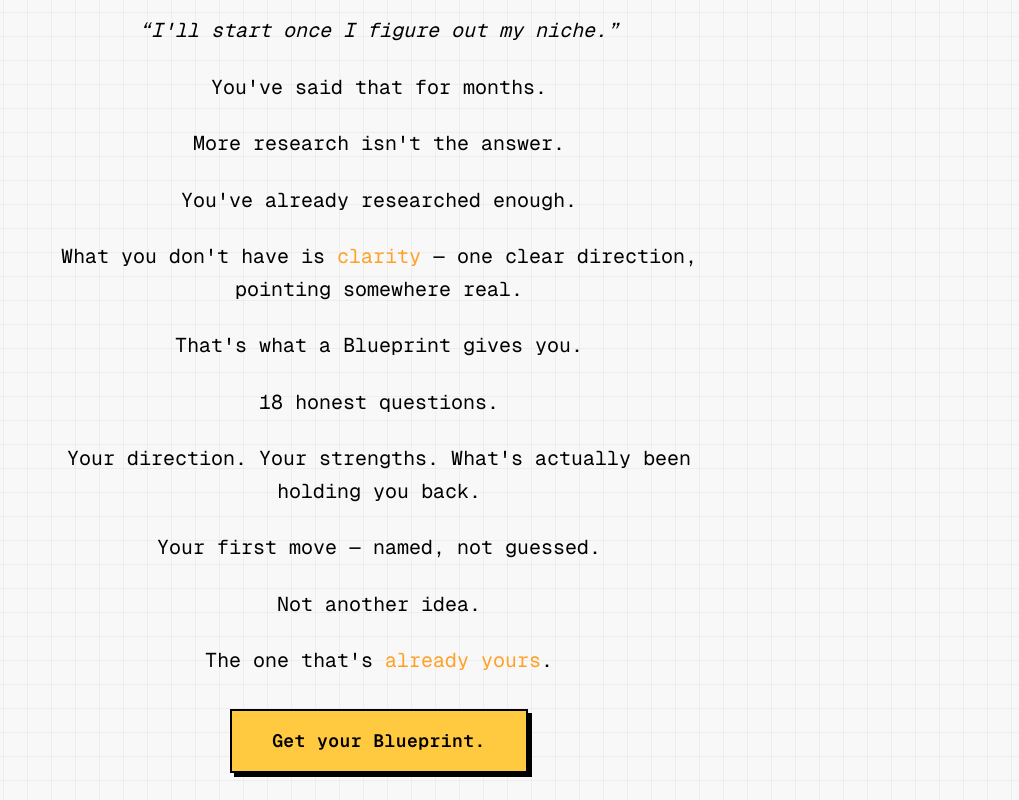
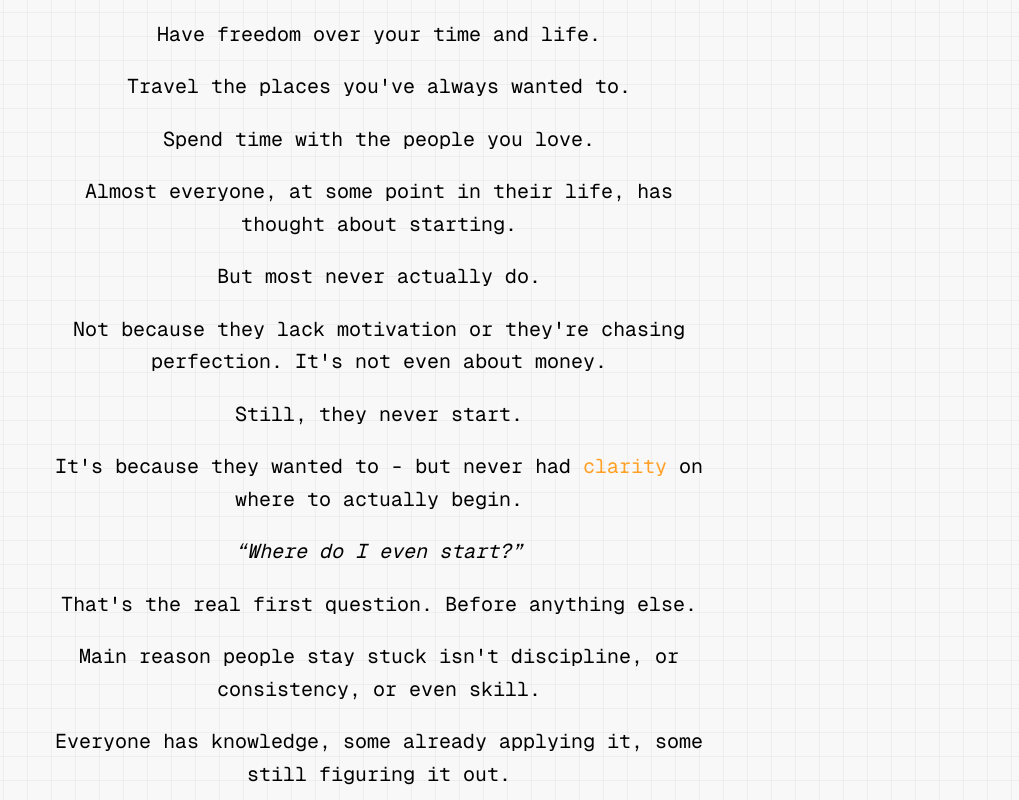
Before and after one commit to scorpiohq/my-web-app, a Next.js app: page /2610story-section in a window 1280 px wide. Shown: the part 300-1100 px from the top of the page, without its empty margins (261-1280 px from the left). Built offline with nearby package versions, Linux system fonts and the light colour scheme; no server answers.

Commit message:
new redirects links  & all

```diff
--- a/app/form/thank-you/page.tsx
+++ b/app/form/thank-you/page.tsx
@@ -1,5 +1,6 @@
 import PaymentThankYouTicket from "@/components/PaymentThankYouTicket";
 import ClearFormDraftOnMount from "@/components/ClearFormDraftOnMount";
+import PurchaseTracking from "@/components/PurchaseTracking";
 import { getSubmissionForThankYou } from "@/lib/submissions";
 
 export default async function ThankYouPage({
@@ -13,12 +14,14 @@ export default async function ThankYouPage({
   const submission = submissionId
     ? await getSubmissionForThankYou(submissionId)
     : null;
+  const publicId = submission?.public_id || submissionId;
 
   return (
     <div className="flex min-h-screen items-center justify-center bg-white px-4 py-12">
       <ClearFormDraftOnMount />
+      <PurchaseTracking product={product} publicId={publicId} />
       <PaymentThankYouTicket
-        publicId={submission?.public_id || submissionId}
+        publicId={publicId}
         paidAt={submission?.created_at}
         product={product}
       />
--- a/app/layout.tsx
+++ b/app/layout.tsx
@@ -2,6 +2,7 @@ import type { Metadata } from "next";
 import localFont from "next/font/local";
 import { Bebas_Neue, Geist, Geist_Mono, Roboto } from "next/font/google";
 import GoogleAnalytics from "@/components/GoogleAnalytics";
+import UtmCapture from "@/components/UtmCapture";
 import "./globals.css";
 
 const geistSans = Geist({
@@ -109,6 +110,7 @@ export default function RootLayout({
     >
       <body className="min-h-full flex flex-col">
         <GoogleAnalytics />
+        <UtmCapture />
         {children}
       </body>
     </html>
--- a/components/sections/ScrollRevealStory.tsx
+++ b/components/sections/ScrollRevealStory.tsx
@@ -1,62 +1,123 @@
 "use client";
 
 import Link from "next/link";
-import { useEffect, useRef, useState, type ReactNode } from "react";
+import {
+  useCallback,
+  useEffect,
+  useRef,
+  useState,
+  type ReactNode,
+} from "react";
 
 type StoryBlock = {
   id: string;
   content: ReactNode | ((revealed: boolean) => ReactNode);
-  cta?: boolean;
 };
 
 const blocks: StoryBlock[] = [
-  { id: "1", content: "You keep opening the app." },
-  { id: "2", content: "Then closing it again." },
-  { id: "3", content: "Not because you're lazy." },
+  { id: "1", content: "Everybody wants to start on social media." },
+  { id: "2", content: "Who doesn't?" },
+  { id: "3", content: "Make money online." },
+  { id: "4", content: "Have freedom over your time and life." },
+  { id: "5", content: "Travel the places you've always wanted to." },
+  { id: "6", content: "Spend time with the people you love." },
   {
-    id: "4",
-    content: "Because you don't know what to post, or why, or for who.",
+    id: "7",
+    content:
+      "Almost everyone, at some point in their life, has thought about starting.",
   },
-  {
-    id: "5",
-    content: <em>“I'll start once I figure out my niche.”</em>,
-  },
-  { id: "6", content: "You've said that for months." },
-  { id: "7", content: "More research isn't the answer." },
-  { id: "8", content: "You've already researched enough." },
+  { id: "8", content: "But most never actually do." },
   {
     id: "9",
+    content:
+      "Not because they lack motivation or they're chasing perfection. It's not even about money.",
+  },
+  { id: "10", content: "Still, they never start." },
+  {
+    id: "11",
     content: (revealed) => (
       <>
-        What you don&apos;t have is{" "}
+        It&apos;s because they wanted to - but never had{" "}
         <span className={revealed ? "text-[#FFA126]" : undefined}>clarity</span>{" "}
-        — one clear direction, pointing somewhere real.
+        on where to actually begin.
       </>
     ),
   },
-  { id: "10", content: "That's what a Blueprint gives you." },
-  { id: "11", content: "18 honest questions." },
   {
     id: "12",
+    content: <em>“Where do I even start?”</em>,
+  },
+  { id: "13", content: "That's the real first question. Before anything else." },
+  {
+    id: "14",
     content:
-      "Your direction. Your strengths. What's actually been holding you back.",
+      "Main reason people stay stuck isn't discipline, or consistency, or even skill.",
   },
-  { id: "13", content: "Your first move — named, not guessed." },
-  { id: "14", content: "Not another idea." },
   {
     id: "15",
+    content:
+      "Everyone has knowledge, some already applying it, some still figuring it out.",
+  },
+  { id: "16", content: "Real reason is: you don't know where to start." },
+  {
+    id: "17",
+    content:
+      "Because not everyone has the same situation. Not everyone has the same interests.",
+  },
+  {
+    id: "18",
     content: (revealed) => (
       <>
-        The one that&apos;s{" "}
-        <span className={revealed ? "text-[#FFA126]" : undefined}>
-          already yours
-        </span>
-        .
+        That&apos;s why I built{" "}
+        <span className={revealed ? "font-semibold text-[#FFA126]" : undefined}>
+          Your Blueprint
+        </span>{" "}
+        - a simple way to help you start your journey.
       </>
     ),
   },
-  { id: "16", content: "Get your Blueprint.", cta: true },
+  {
+    id: "19",
+    content:
+      "All you have to do is answer 18 simple questions - about you, your goals, your passions, and the situation you're actually in.",
+  },
+  {
+    id: "20",
+    content: "The tool builds your personalized Blueprint from there.",
+  },
+  {
+    id: "21",
+    content:
+      "So you can finally take the step you've been waiting on for years.",
+  },
+  {
+    id: "22",
+    content: "Think of it like a compass for exactly the moment you're stuck.",
+  },
+  { id: "23", content: "Let's start your journey. Together." },
 ];
+
+/** Plot beats — lines in a beat share one reveal. */
+const BEATS: number[][] = [
+  [0, 1],
+  [2, 3, 4],
+  [5, 6],
+  [7, 8],
+  [9, 10],
+  [11, 12],
+  [13, 14, 15],
+  [16, 17],
+  [18, 19],
+  [20, 21],
+  [22], // closing line
+];
+
+const DIM = 0.08;
+
+function smoothstep(t: number) {
+  const x = Math.min(1, Math.max(0, t));
+  return x * x * (3 - 2 * x);
+}
 
 function renderContent(
   content: StoryBlock["content"],
@@ -65,87 +126,131 @@ function renderContent(
   return typeof content === "function" ? content(revealed) : content;
 }
 
+/** Opacity for a beat from its anchor line’s place in the viewport. */
+function beatOpacityFromAnchor(
+  anchor: HTMLElement,
+  vh: number,
+  reducedMotion: boolean,
+): number {
+  if (reducedMotion) return 1;
+
+  const rect = anchor.getBoundingClientRect();
+  const focusY = vh * 0.48;
+  // Narrow band = upcoming stays hidden; still enough runway to feel gradual
+  const fadeStart = vh * 0.72;
+  const fadeEnd = focusY;
+
+  const y = rect.top + rect.height / 2;
+
+  if (y <= fadeEnd) return 1;
+  if (y >= fadeStart) return DIM;
+
+  const t = (y - fadeEnd) / (fadeStart - fadeEnd);
+  // Ease so it rises slowly then finishes
+  return DIM + (1 - DIM) * (1 - smoothstep(t));
+}
+
 export default function ScrollRevealStory() {
-  const sectionRef = useRef<HTMLElement>(null);
-  // First line starts revealed so the front of the section isn't empty/blank
-  const [revealedIds, setRevealedIds] = useState<Set<string>>(
-    () => new Set(["1"]),
+  const lineRefs = useRef<(HTMLElement | null)[]>([]);
+  const [opacities, setOpacities] = useState<number[]>(() =>
+    blocks.map(() => DIM),
   );
+  const [reducedMotion, setReducedMotion] = useState(false);
+
+  const update = useCallback(() => {
+    const vh = window.innerHeight;
+    const next = new Array(blocks.length).fill(DIM);
+
+    for (const beat of BEATS) {
+      const anchor = lineRefs.current[beat[0]];
+      if (!anchor) continue;
+      const opacity = beatOpacityFromAnchor(anchor, vh, reducedMotion);
+      for (const index of beat) next[index] = opacity;
+    }
+
+    setOpacities((prev) => {
+      if (
+        prev.length === next.length &&
+        prev.every((v, i) => Math.abs(v - next[i]) < 0.01)
+      ) {
+        return prev;
+      }
+      return next;
+    });
+  }, [reducedMotion]);
 
   useEffect(() => {
-    const root = sectionRef.current;
-    if (!root) return;
+    const mq = window.matchMedia("(prefers-reduced-motion: reduce)");
+    const apply = () => setReducedMotion(mq.matches);
+    apply();
+    mq.addEventListener("change", apply);
+    return () => mq.removeEventListener("change", apply);
+  }, []);
 
-    const targets = root.querySelectorAll<HTMLElement>("[data-story-id]");
-    if (targets.length === 0) return;
+  useEffect(() => {
+    let raf = 0;
+    const onScroll = () => {
+      cancelAnimationFrame(raf);
+      raf = requestAnimationFrame(update);
+    };
 
-    const observer = new IntersectionObserver(
-      (entries) => {
-        setRevealedIds((prev) => {
-          let changed = false;
-          const next = new Set(prev);
-          for (const entry of entries) {
-            if (!entry.isIntersecting) continue;
-            const id = entry.target.getAttribute("data-story-id");
-            if (!id || next.has(id)) continue;
-            next.add(id);
-            changed = true;
-          }
-          return changed ? next : prev;
-        });
-      },
-      {
-        root: null,
-        // Reveal later in the viewport — more scroll before each line unlocks
-        rootMargin: "0px 0px -42% 0px",
-        threshold: 0.35,
-      },
-    );
-
-    targets.forEach((el) => observer.observe(el));
-    return () => observer.disconnect();
-  }, []);
+    // First paint after refs attach
+    raf = requestAnimationFrame(update);
+    window.addEventListener("scroll", onScroll, { passive: true });
+    window.addEventListener("resize", onScroll);
+    return () => {
+      cancelAnimationFrame(raf);
+      window.removeEventListener("scroll", onScroll);
+      window.removeEventListener("resize", onScroll);
+    };
+  }, [update]);
 
   return (
     <section
-      ref={sectionRef}
-      className="grid-bg px-6 pt-[88px] pb-24 sm:px-8 sm:pb-28"
+      className="grid-bg px-6 pt-[20vh] pb-[35vh] sm:px-8"
       aria-label="Why you need a Blueprint"
     >
-      <div className="mx-auto flex max-w-2xl flex-col items-center gap-6">
-        {blocks.map((block) => {
-          const revealed = revealedIds.has(block.id);
-          const stateClass = revealed
-            ? "text-black opacity-100 blur-none"
-            : "text-[#c8c8c8] opacity-60 blur-[2px]";
-
-          if (block.cta) {
-            return (
-              <div
-                key={block.id}
-                data-story-id={block.id}
-                className="flex w-full justify-center py-2"
-              >
-                <Link
-                  href="/form"
-                  className={`btn-brutal btn-brutal-primary inline-block px-8 py-3.5 font-mono text-base font-semibold tracking-wide text-black sm:px-10 sm:py-4 sm:text-lg ${stateClass} transition-[opacity,color,filter] duration-[2000ms] delay-150 ease-out`}
-                >
-                  Get your Blueprint.
-                </Link>
-              </div>
-            );
-          }
+      <div className="mx-auto flex max-w-2xl flex-col items-center gap-4 sm:gap-5">
+        {blocks.map((block, index) => {
+          const opacity = opacities[index] ?? DIM;
+          const revealed = opacity > 0.7;
 
           return (
             <p
               key={block.id}
-              data-story-id={block.id}
-              className={`w-full text-center font-mono text-base leading-relaxed transition-[opacity,color,filter] duration-[2000ms] delay-150 ease-out sm:text-lg md:text-xl md:leading-relaxed ${stateClass}`}
+              ref={(el) => {
+                lineRefs.current[index] = el;
+              }}
+              className="w-full text-center font-mono text-base leading-relaxed text-black sm:text-lg md:text-xl md:leading-relaxed"
+              style={{
+                opacity,
+                filter: opacity < 0.4 ? "blur(1.5px)" : "none",
+              }}
             >
               {renderContent(block.content, revealed)}
             </p>
           );
         })}
+
+        {(() => {
+          const lastOpacity = opacities[blocks.length - 1] ?? DIM;
+          const revealed = lastOpacity > 0.7;
+          return (
+            <div
+              className="flex w-full justify-center pt-4"
+              style={{ opacity: lastOpacity }}
+            >
+              <Link
+                href="/form"
+                className="btn-brutal btn-brutal-primary inline-block min-w-[180px] px-8 py-3.5 text-sm font-semibold text-black"
+                tabIndex={revealed ? 0 : -1}
+                aria-hidden={!revealed}
+              >
+                Get your Blueprint →
+              </Link>
+            </div>
+          );
+        })()}
       </div>
     </section>
   );
--- /dev/null
+++ b/lib/analytics.ts
@@ -0,0 +1,113 @@
+const UTM_STORAGE_KEY = "yb_first_touch_utm";
+const UTM_KEYS = [
+  "utm_source",
+  "utm_medium",
+  "utm_campaign",
+  "utm_content",
+  "utm_term",
+] as const;
+
+export type UtmParams = Partial<Record<(typeof UTM_KEYS)[number], string>>;
+
+export type PurchaseProduct = "blueprint" | "gameplan";
+
+declare global {
+  interface Window {
+    dataLayer?: unknown[];
+    gtag?: (...args: unknown[]) => void;
+  }
+}
+
+export function captureUtmsFromUrl(): void {
+  if (typeof window === "undefined") return;
+
+  try {
+    if (window.localStorage.getItem(UTM_STORAGE_KEY)) return;
+
+    const params = new URLSearchParams(window.location.search);
+    const utms: UtmParams = {};
+    let hasAny = false;
+
+    for (const key of UTM_KEYS) {
+      const value = params.get(key)?.trim();
+      if (value) {
+        utms[key] = value;
+        hasAny = true;
+      }
+    }
+
+    if (!hasAny) return;
+    window.localStorage.setItem(UTM_STORAGE_KEY, JSON.stringify(utms));
+  } catch {
+    // Ignore storage failures (private mode, etc.)
+  }
+}
+
+export function getStoredUtms(): UtmParams {
+  if (typeof window === "undefined") return {};
+
+  try {
+    const raw = window.localStorage.getItem(UTM_STORAGE_KEY);
+    if (!raw) return {};
+    const parsed = JSON.parse(raw) as UtmParams;
+    return parsed && typeof parsed === "object" ? parsed : {};
+  } catch {
+    return {};
+  }
+}
+
+function pushGtag(...args: unknown[]) {
+  if (typeof window === "undefined") return;
+
+  window.dataLayer = window.dataLayer || [];
+  if (typeof window.gtag === "function") {
+    window.gtag(...args);
+    return;
+  }
+
+  // Queue until gtag.js loads (same shape gtag uses)
+  window.dataLayer.push(args);
+}
+
+export function trackPurchase({
+  product,
+  transactionId,
+}: {
+  product: PurchaseProduct;
+  transactionId: string;
+}): boolean {
+  if (typeof window === "undefined") return false;
+
+  const dedupeKey = `ga_purchase_${transactionId}`;
+  try {
+    if (window.sessionStorage.getItem(dedupeKey)) return false;
+    window.sessionStorage.setItem(dedupeKey, "1");
+  } catch {
+    // Continue even if sessionStorage is blocked
+  }
+
+  const value = product === "gameplan" ? 69 : 9;
+  const itemName = product === "gameplan" ? "Gameplan" : "Blueprint";
+  const utms = getStoredUtms();
+
+  pushGtag("event", "purchase", {
+    transaction_id: transactionId,
+    value,
+    currency: "USD",
+    items: [
+      {
+        item_id: product,
+        item_name: itemName,
+        price: value,
+        quantity: 1,
+      },
+    ],
+    ...(utms.utm_source ? { campaign_source: utms.utm_source } : {}),
+    ...(utms.utm_medium ? { campaign_medium: utms.utm_medium } : {}),
+    ...(utms.utm_campaign ? { campaign: utms.utm_campaign } : {}),
+    ...(utms.utm_content ? { campaign_content: utms.utm_content } : {}),
+    ...(utms.utm_term ? { campaign_term: utms.utm_term } : {}),
+  });
+
+  return true;
+}
```
Also changed, not shown: components/PurchaseTracking.tsx (added, +45 -0 lines), components/UtmCapture.tsx (added, +13 -0 lines), lib/go-links.ts (added, +86 -0 lines), next.config.ts (+8 -0 lines).
